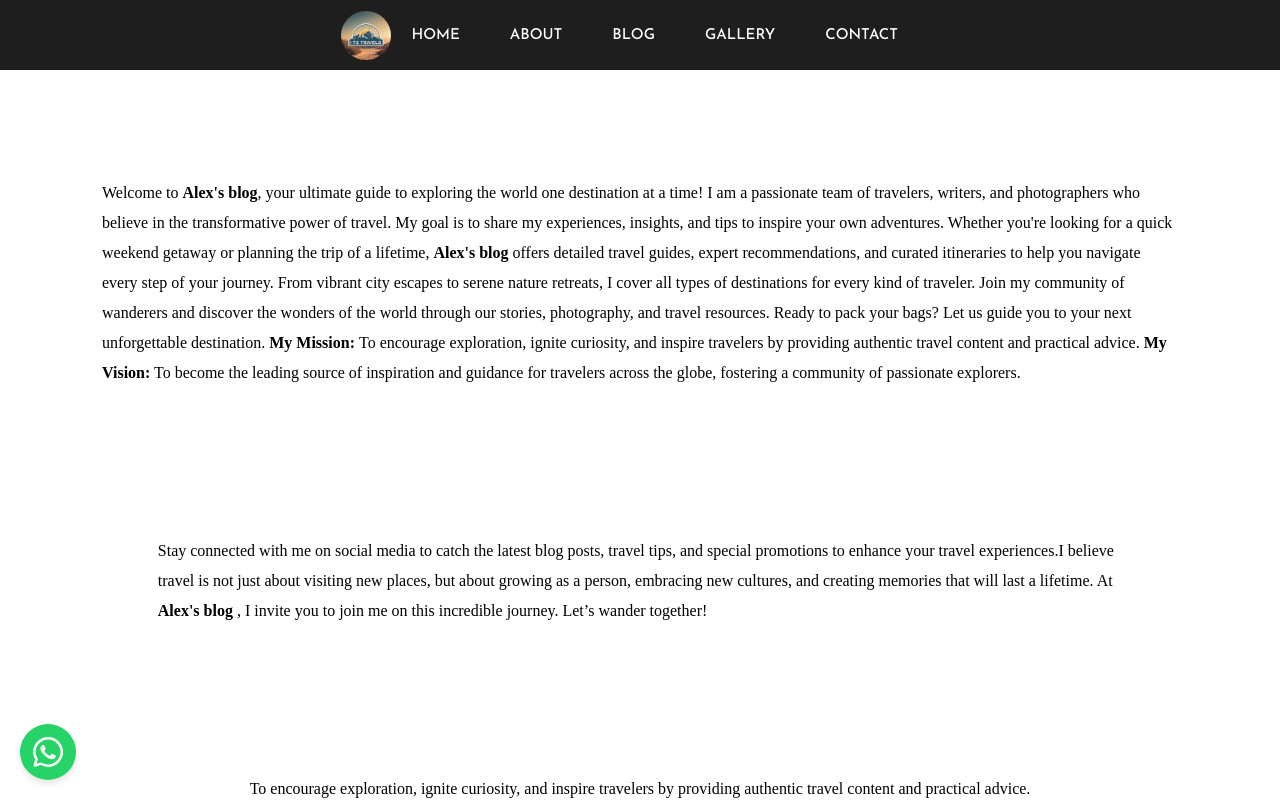
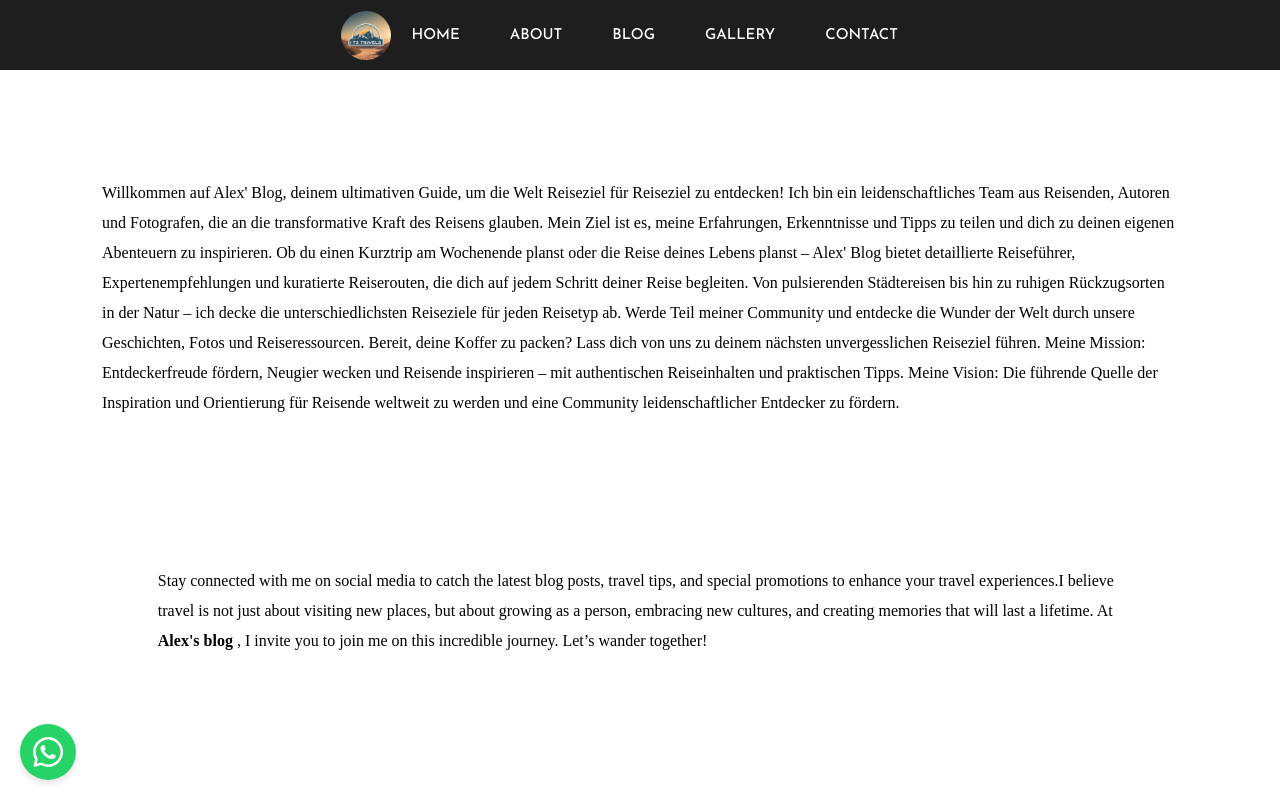
Before and after one commit to BlessingLuphahla/blog-app-ui, a React (Create React App) app: page /about in a window 1280 px wide. Shown: the top 800 px of the page. Built offline with nearby package versions, Linux system fonts and the light colour scheme.

Commit message:
Update About.jsx
About From English to Germany

```diff
--- a/src/pages/about/About.jsx
+++ b/src/pages/about/About.jsx
@@ -7,24 +7,7 @@ function About() {
       <div className="aboutItem">
         <span className="aboutTitle">ABOUT ME</span>
         <p className="aboutParagraph">
-          Welcome to <b>Alex's blog</b>, your ultimate guide to exploring the
-          world one destination at a time! I am a passionate team of
-          travelers, writers, and photographers who believe in the
-          transformative power of travel. My goal is to share my experiences,
-          insights, and tips to inspire your own adventures. Whether you're
-          looking for a quick weekend getaway or planning the trip of a
-          lifetime, <b>Alex's blog</b> offers detailed travel guides, expert
-          recommendations, and curated itineraries to help you navigate every
-          step of your journey. From vibrant city escapes to serene nature
-          retreats, I cover all types of destinations for every kind of
-          traveler. Join my community of wanderers and discover the wonders of
-          the world through our stories, photography, and travel resources.
-          Ready to pack your bags? Let us guide you to your next unforgettable
-          destination. <b>My Mission: </b>To encourage exploration, ignite
-          curiosity, and inspire travelers by providing authentic travel content
-          and practical advice. <b>My Vision:</b> To become the leading source of
-          inspiration and guidance for travelers across the globe, fostering a
-          community of passionate explorers.
+        Willkommen auf Alex' Blog, deinem ultimativen Guide, um die Welt Reiseziel für Reiseziel zu entdecken! Ich bin ein leidenschaftliches Team aus Reisenden, Autoren und Fotografen, die an die transformative Kraft des Reisens glauben. Mein Ziel ist es, meine Erfahrungen, Erkenntnisse und Tipps zu teilen und dich zu deinen eigenen Abenteuern zu inspirieren. Ob du einen Kurztrip am Wochenende planst oder die Reise deines Lebens planst – Alex' Blog bietet detaillierte Reiseführer, Expertenempfehlungen und kuratierte Reiserouten, die dich auf jedem Schritt deiner Reise begleiten. Von pulsierenden Städtereisen bis hin zu ruhigen Rückzugsorten in der Natur – ich decke die unterschiedlichsten Reiseziele für jeden Reisetyp ab. Werde Teil meiner Community und entdecke die Wunder der Welt durch unsere Geschichten, Fotos und Reiseressourcen. Bereit, deine Koffer zu packen? Lass dich von uns zu deinem nächsten unvergesslichen Reiseziel führen. Meine Mission: Entdeckerfreude fördern, Neugier wecken und Reisende inspirieren – mit authentischen Reiseinhalten und praktischen Tipps. Meine Vision: Die führende Quelle der Inspiration und Orientierung für Reisende weltweit zu werden und eine Community leidenschaftlicher Entdecker zu fördern.
         </p>
         <br />
         <br />
```
